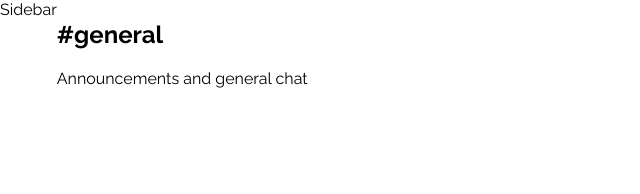
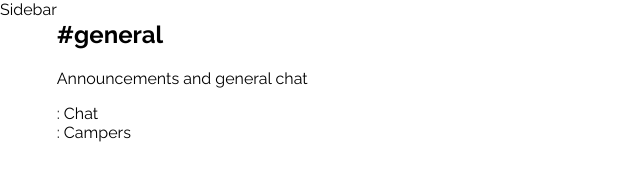
Before and after one commit to heckenna/chatarang, a React (Create React App) app: page / in a window 1280 px wide. Shown: the top 194 px of the page, without its empty margins (0-640 px from the left). Built offline with nearby package versions, Linux system fonts and the light colour scheme.

Commit message:
Messages now added with map

```diff
--- a/src/Chat.js
+++ b/src/Chat.js
@@ -1,13 +1,14 @@
 import React, { Component } from 'react'
 
 import ChatHeader from './ChatHeader';
+import MessageList from './MessageList';
 
 class Chat extends Component {
   render() {
     return (
       <div className="Chat">
         <ChatHeader />
-
+        <MessageList />
       </div>
     )
   }
--- /dev/null
+++ b/src/Message.js
@@ -0,0 +1,11 @@
+import React from 'react';
+
+const Message = (props) => {
+    return(
+        <div className="Message">
+            {props.message.user.displayname}: {props.message.body}
+        </div>
+    )
+}
+
+export default Message;
--- /dev/null
+++ b/src/MessageList.js
@@ -0,0 +1,38 @@
+import React from 'react';
+
+import Message from './Message';
+
+const MessageList = () => {
+    const messages = [
+        {
+            id: 1,
+            user: {
+                uid: 'sambojambo',
+                displayName: 'Noah',
+                email: 'heckenna@rose-hulman.edu'
+            },
+            body: "Chat",
+        },
+
+        {
+            id: 2,
+            user: {
+                uid: 'abacaba',
+                displayName: 'Heckenlively',
+                email: 'heckers@rose-hulman.edu'
+            },
+            body: "Campers",
+        },
+    ]
+
+    return(
+        <div className="MessageList">
+            { messages.map(msg  => (
+                    <Message message={msg} key={msg.id}/>
+                ))
+            }
+        </div>
+    )
+}
+
+export default MessageList;
```
